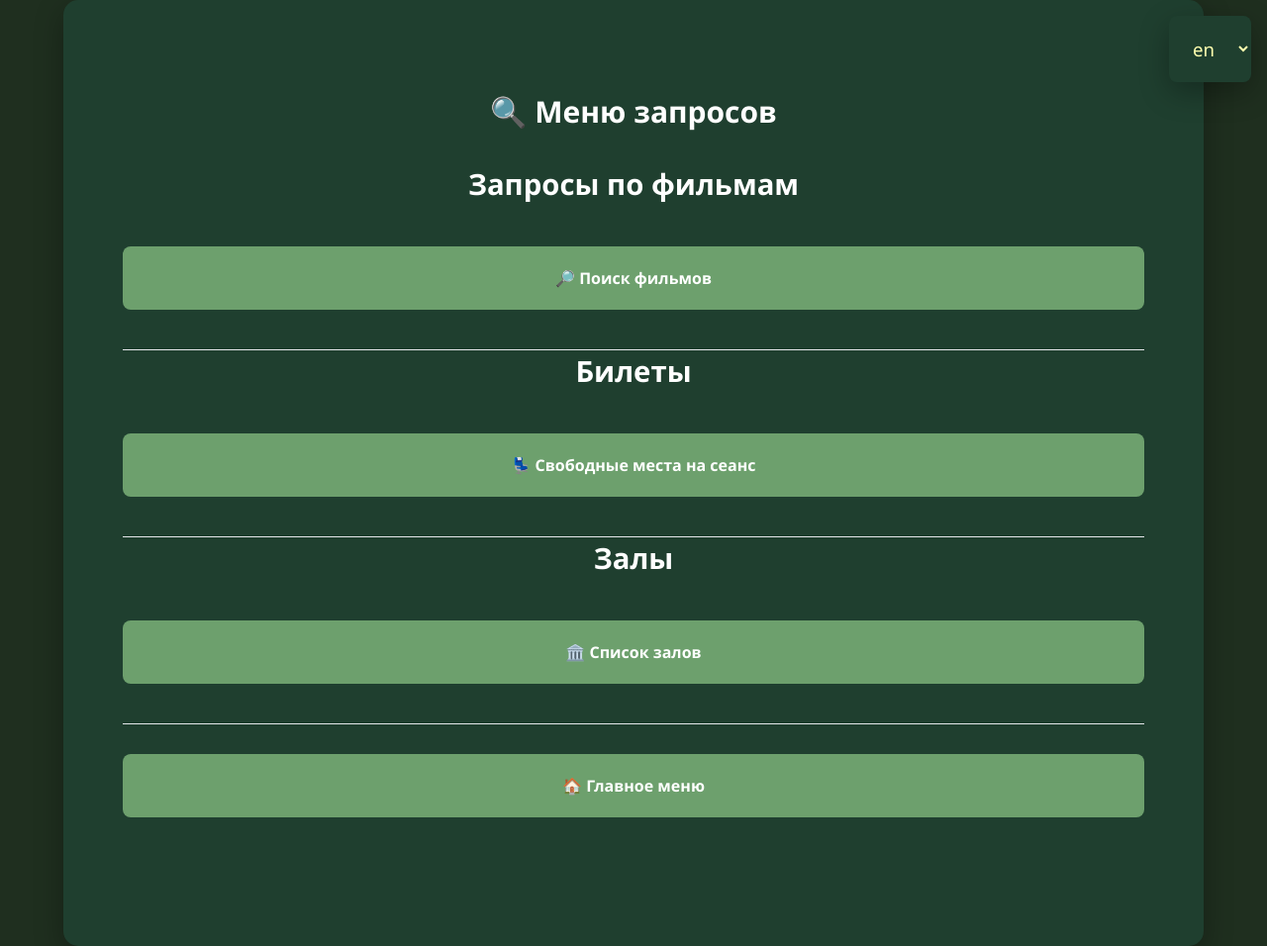
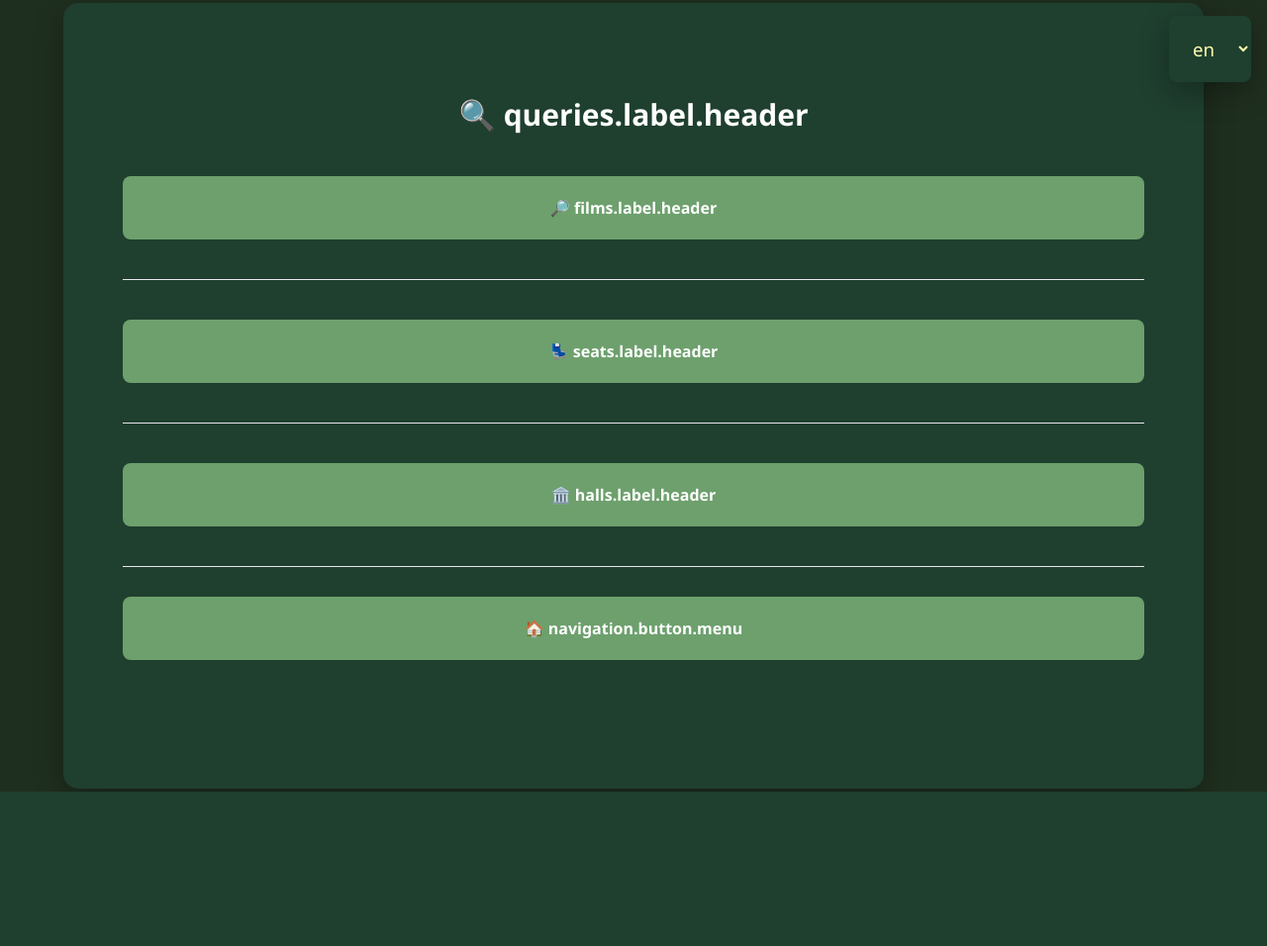
Before and after one commit to gubnik/bmstu-absolute-cinema, a Flask app: template blueprints/queries_menu/templates/queries_menu.html in a window 1280 px wide. Shown: the whole page at 99% size. After the commit the page ends 800 px from the top, so only its background shows below. Run offline with Flask 3, Linux system fonts and the light colour scheme; the template is opened without the code that fills it, so the values that code supplies are empty; style sheets or scripts are compiled from the project's sources; parts of the project's set-up code (start-up, migrations or seed data) failed here and were passed over.

Commit message:
Implement translation for queries menu

```diff
--- a/blueprints/queries_menu/route.py
+++ b/blueprints/queries_menu/route.py
@@ -1,5 +1,6 @@
 from flask import Blueprint, render_template
 from decorators import login_required, role_required
+
 
 queries_menu_bp = Blueprint('queries_menu_bp', __name__, template_folder='templates')
 
--- a/blueprints/queries_menu/templates/queries_menu.html
+++ b/blueprints/queries_menu/templates/queries_menu.html
@@ -2,32 +2,26 @@
 
 {% block content %}
 <div style="text-align: center; padding: 50px 20px;">
-    <h2 class="menu-header-label">🔍 Меню запросов</h2>
+    <h2 class="menu-header-label">🔍 {{"queries.label.header"}}</h2>
 
     <div class="navigation">
-        <h3 class="menu-label">Запросы по фильмам</h3>
-
         <a href="{{ url_for('films_search_bp.films_search_handler') }}" class="menu-btn">
-            🔎 Поиск фильмов
+            🔎 {{"films.label.header"}}
         </a>
         <hr>
 
-        <h3 class="menu-label">Билеты</h3>
-
         <a href="{{ url_for('available_seats_bp.available_seats_handler') }}" class="menu-btn">
-            💺 Свободные места на сеанс
+            💺 {{"seats.label.header"}}
         </a>
         <hr>
 
-        <h3 class="menu-label">Залы</h3>
-
         <a href="{{ url_for('halls_list_bp.halls_list_handler') }}" class="menu-btn">
-            🏛️ Список залов
+            🏛️ {{"halls.label.header"}}
         </a>
         <hr>
 
         <a href="{{ url_for('menu_bp.main_menu') }}" class="menu-btn nav-button" style="margin-top: 30px;">
-            🏠 Главное меню
+            🏠 {{"navigation.button.menu"}}
         </a>
     </div>
 </div>
```
